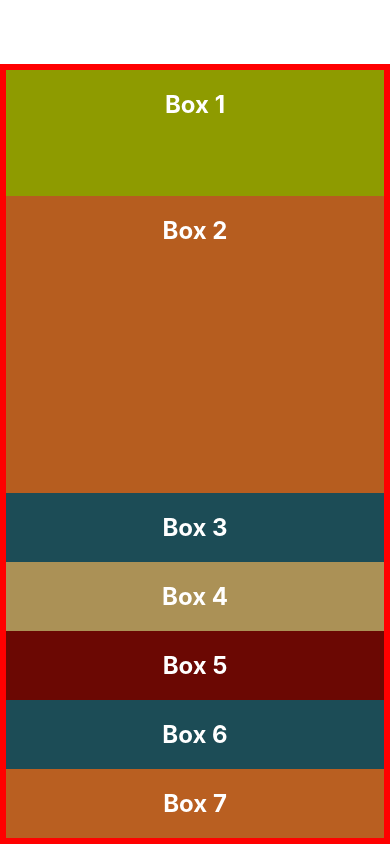
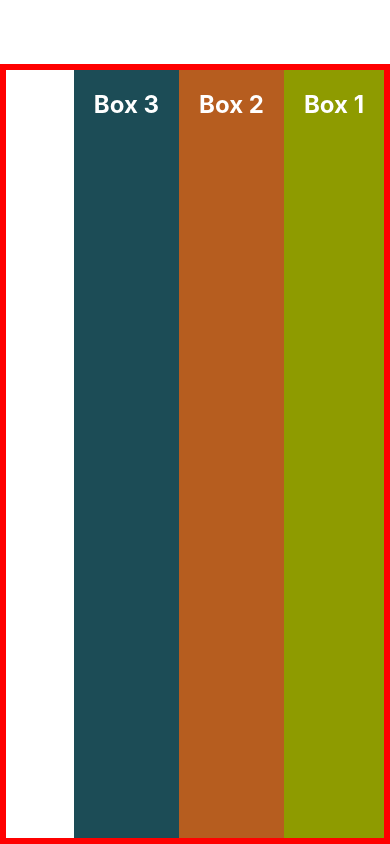
Before and after one commit to jigneshgit935/Learn-React-Native, a React Native app: screen / in a window 390 px wide. Built offline with nearby package versions, Linux system fonts and the light colour scheme.

Commit message:
flex-direction

```diff
--- a/App.js
+++ b/App.js
@@ -5,13 +5,13 @@
   return (
     // <View style={{ backgroundColor: 'plum', flex: 1 }}></View>
     <View style={styles.container}>
-      <Box style={{ backgroundColor: '#8e9b00', flex: 1 }}>Box 1</Box>
-      <Box style={{ backgroundColor: '#b65d1f', flex: 3 }}>Box 2</Box>
+      <Box style={{ backgroundColor: '#8e9b00' }}>Box 1</Box>
+      <Box style={{ backgroundColor: '#b65d1f' }}>Box 2</Box>
       <Box style={{ backgroundColor: '#1c4c56' }}>Box 3</Box>
-      <Box style={{ backgroundColor: '#ab9156' }}>Box 4</Box>
+      {/* <Box style={{ backgroundColor: '#ab9156' }}>Box 4</Box>
       <Box style={{ backgroundColor: '#6b0803' }}>Box 5</Box>
       <Box style={{ backgroundColor: '#1c4c56' }}>Box 6</Box>
-      <Box style={{ backgroundColor: '#b95f21' }}>Box 7</Box>
+      <Box style={{ backgroundColor: '#b95f21' }}>Box 7</Box> */}
     </View>
   );
 }
@@ -22,5 +22,9 @@
     borderWidth: 6,
     borderColor: 'red',
     flex: 1,
+    // flexDirection: 'column-reverse',
+    // flexDirection: 'column',
+    // flexDirection: 'row',
+    flexDirection: 'row-reverse',
   },
 });
```
